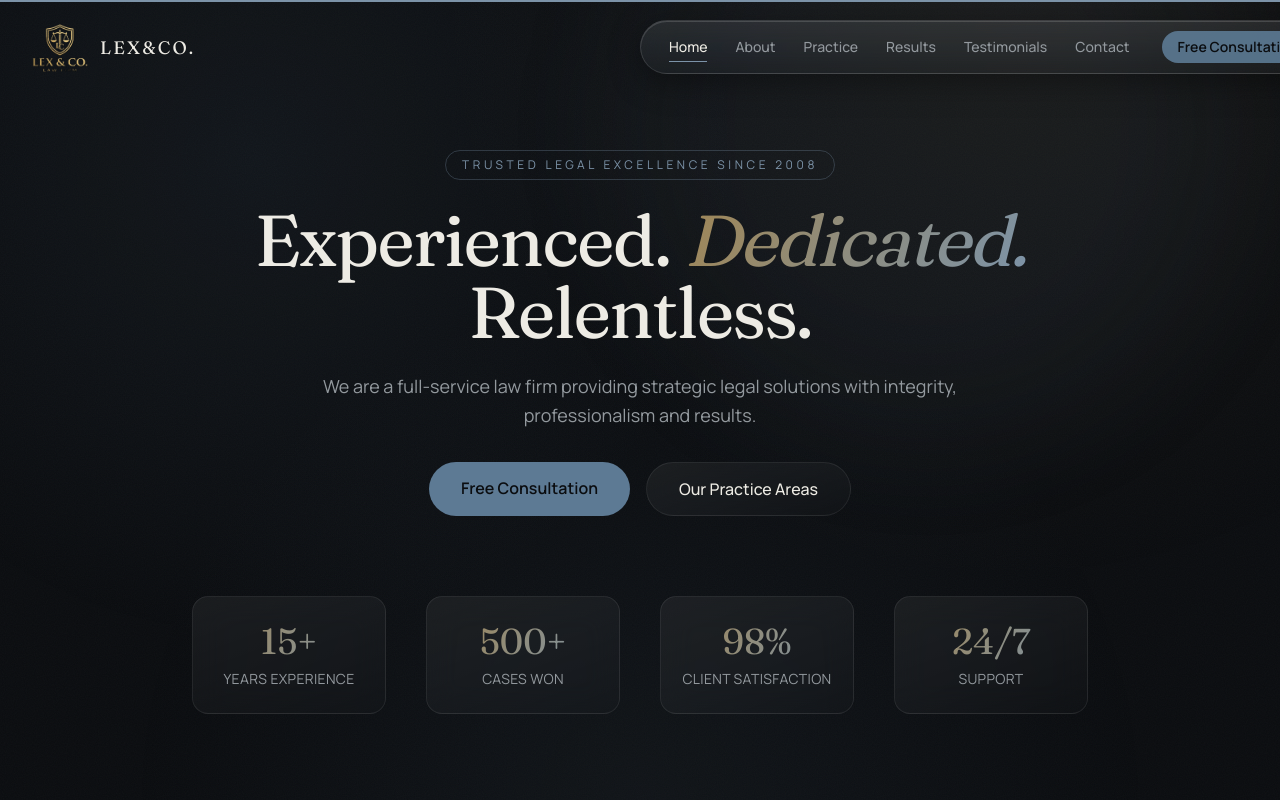
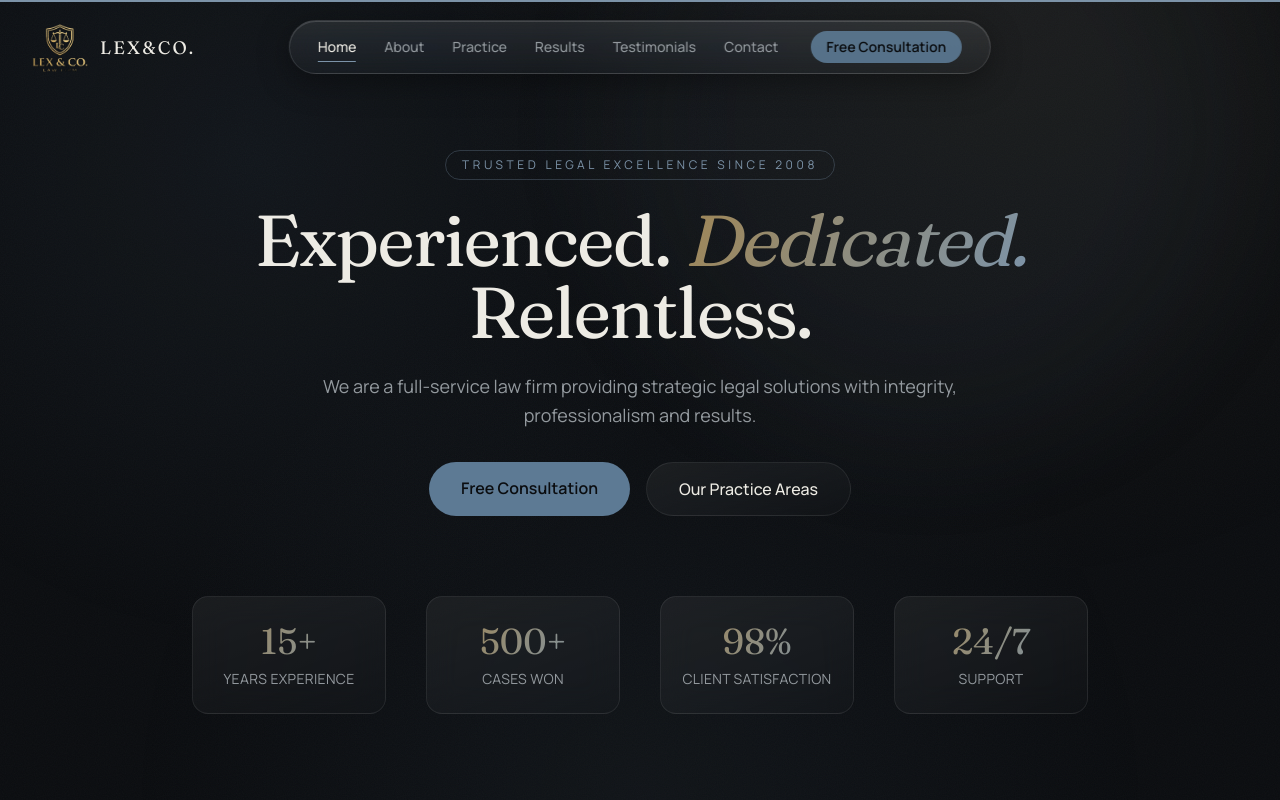
Before and after one commit to sahilmeenameena001-boop/Landing_page, a Next.js app: page / in a window 1280 px wide. Shown: the top 800 px of the page. Built offline with nearby package versions, Linux system fonts and the light colour scheme.

Commit message:
Fix navbar centering bug (framer-motion transform was clobbering Tailwind translate-x), retune intro to ~3.3s total

```diff
--- a/src/components/IntroLoader.tsx
+++ b/src/components/IntroLoader.tsx
@@ -4,7 +4,7 @@ import { useEffect, useState } from "react";
 import { AnimatePresence, motion } from "framer-motion";
 import Image from "next/image";
 
-const WORDS = ["Justice", "Integrity", "Advocacy", "Trust"];
+const WORDS = ["Justice", "Advocacy", "Trust"];
 
 export default function IntroLoader({ onDone }: { onDone: () => void }) {
   const [index, setIndex] = useState(0);
@@ -13,10 +13,10 @@ export default function IntroLoader({ onDone }: { onDone: () => void }) {
   useEffect(() => {
     if (phase !== "words") return;
     if (index >= WORDS.length - 1) {
-      const t = setTimeout(() => setPhase("reveal"), 550);
+      const t = setTimeout(() => setPhase("reveal"), 400);
       return () => clearTimeout(t);
     }
-    const t = setTimeout(() => setIndex((i) => i + 1), 550);
+    const t = setTimeout(() => setIndex((i) => i + 1), 700);
     return () => clearTimeout(t);
   }, [index, phase]);
 
--- a/src/components/Navbar.tsx
+++ b/src/components/Navbar.tsx
@@ -19,13 +19,12 @@ export default function Navbar() {
   const pathname = usePathname();
 
   return (
-    <motion.header
-      initial={{ y: -40, opacity: 0 }}
-      animate={{ y: 0, opacity: 1 }}
-      transition={{ duration: 0.8, ease: [0.16, 1, 0.3, 1], delay: 0.3 }}
-      className="fixed top-4 md:top-5 left-1/2 -translate-x-1/2 z-50"
-    >
-      <nav className="glass-pill flex items-center gap-2 md:gap-8 rounded-full px-5 md:px-7 py-2.5">
+    <header className="fixed top-4 md:top-5 left-1/2 -translate-x-1/2 z-50">
+      <motion.nav
+        initial={{ y: -40, opacity: 0 }}
+        animate={{ y: 0, opacity: 1 }}
+        transition={{ duration: 0.8, ease: [0.16, 1, 0.3, 1], delay: 0.3 }}
+        className="glass-pill flex items-center gap-2 md:gap-8 rounded-full px-5 md:px-7 py-2.5">
         <ul className="hidden md:flex items-center gap-7 text-sm text-mist font-medium">
           {LINKS.map((l) => {
             const active = pathname === l.href;
@@ -74,7 +73,7 @@ export default function Navbar() {
             />
           </span>
         </button>
-      </nav>
+      </motion.nav>
 
       {open && (
         <motion.div
@@ -97,6 +96,6 @@ export default function Navbar() {
           </ul>
         </motion.div>
       )}
-    </motion.header>
+    </header>
   );
 }
```
